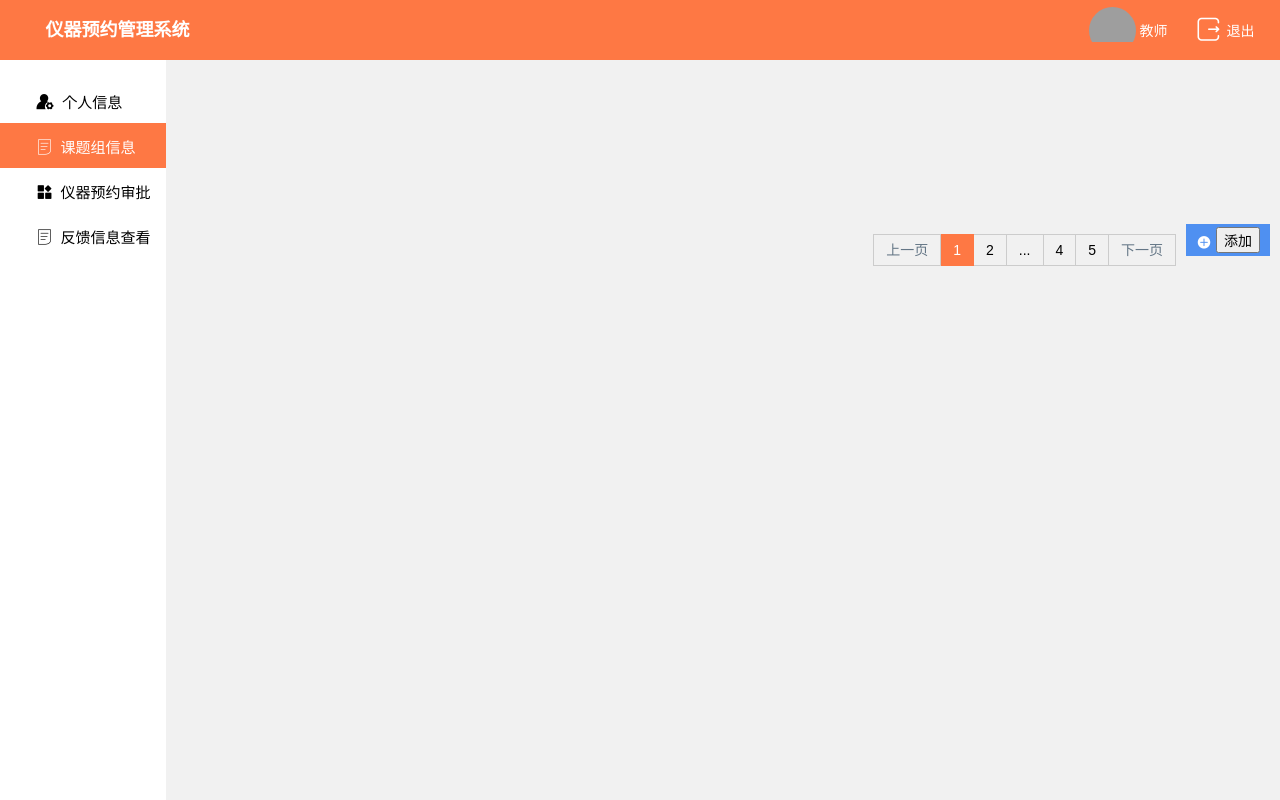
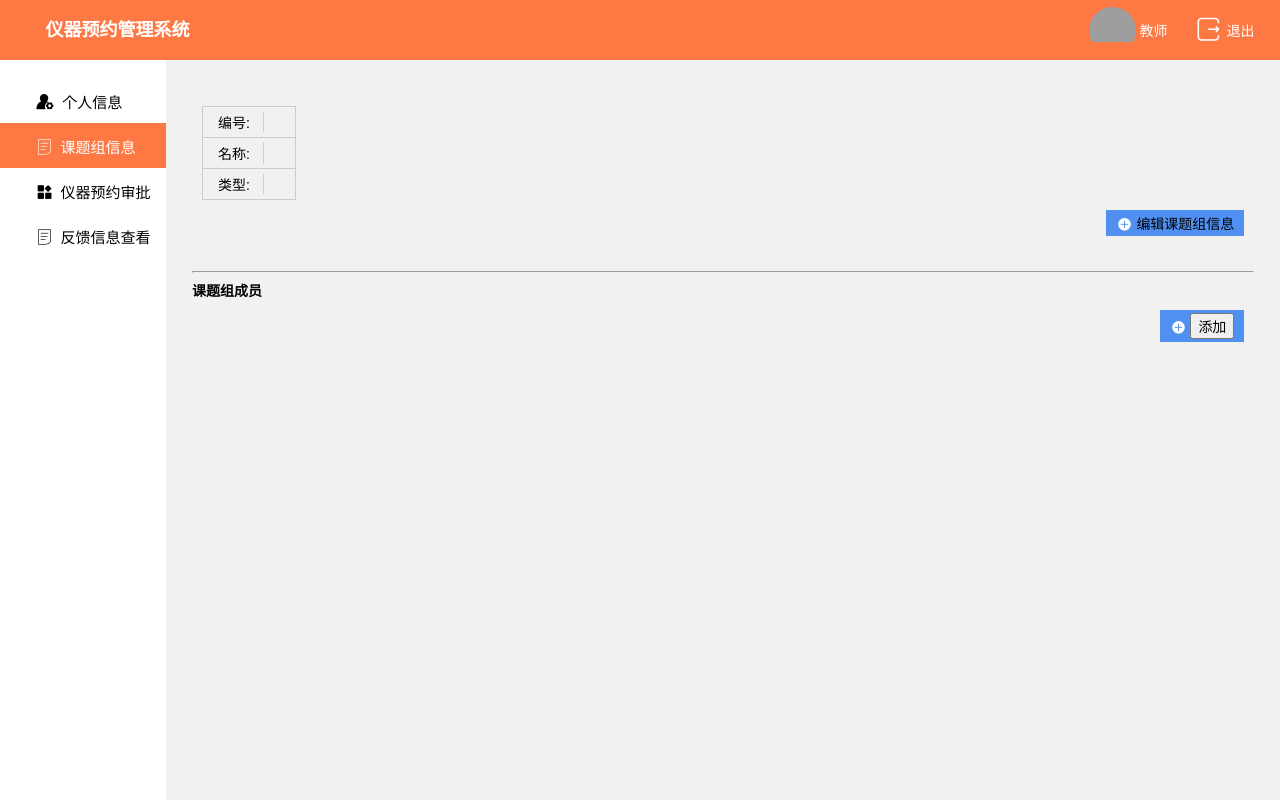
Before and after one commit to Raindow00S/DB-flask-version, a Flask app: template flask_project/templates/mygroup-teacher.html in a window 1280 px wide. Run offline with Flask 2, Linux system fonts and the light colour scheme; the template is opened without the code that fills it, so the values that code supplies are empty; grey boxes are pictures that could not be loaded.

Commit message:
修改mygroup-teacher前端

```diff
--- a/flask_project/templates/mygroup-teacher.html
+++ b/flask_project/templates/mygroup-teacher.html
@@ -57,6 +57,9 @@
             </ul>
         </div>
         <!--右侧-->
+        <div class="RightBox Js_RightBox">
+            <div class="PublicContentBox">
+
                 <div class="InquireSelectTable">
                     <table class="PublicTableCss" id="group-info-table">
                     <tr>
@@ -73,7 +76,14 @@
                     </tr>
                     </table>
                 </div>
+
+                <div class="PublicBtnIcon Color2Btn fr Js_edit">
+                    <i class="iconfont icon-changyongtubiao-mianxing-"></i>
                     <input type="button" id="edit" value="编辑课题组信息">
+                </div>
+                <br/><br/><br/><br/>
+                <hr />
+
                 <h1>课题组成员</h1>
                 {% for item in membersInfo %}
                 <div>
@@ -88,6 +98,7 @@
 
                 </div>
                 {% endfor %}
+
                 <div class="PublicBtnIcon Color2Btn fr Js_edit">
                     <i class="iconfont icon-changyongtubiao-mianxing-"></i>
                     <!--<span>添加</span>-->
@@ -96,27 +107,9 @@
 
                 <div id="all-students-list"></div>
 
-                     <!--分页-->
-                    <div class="PageNumber">
-                        <div class="NumbersBox">
-                            <div class="LeftArrow">
-                                上一页
-                            </div>
-                            <ul>
-                                <li class="Select">1</li>
-                                <li class="">2</li>
-                                <li class="">...</li>
-                                <li class="">4</li>
-                                <li class="">5</li>
-                            </ul>
-                            <div class="RightArrow ">
-                                下一页
-                            </div>
-                        </div>
-                    </div>
 
 
-                </div>
+
             </div>
 
         </div>
```
Lines whose indentation alone changed are shown as unchanged.
